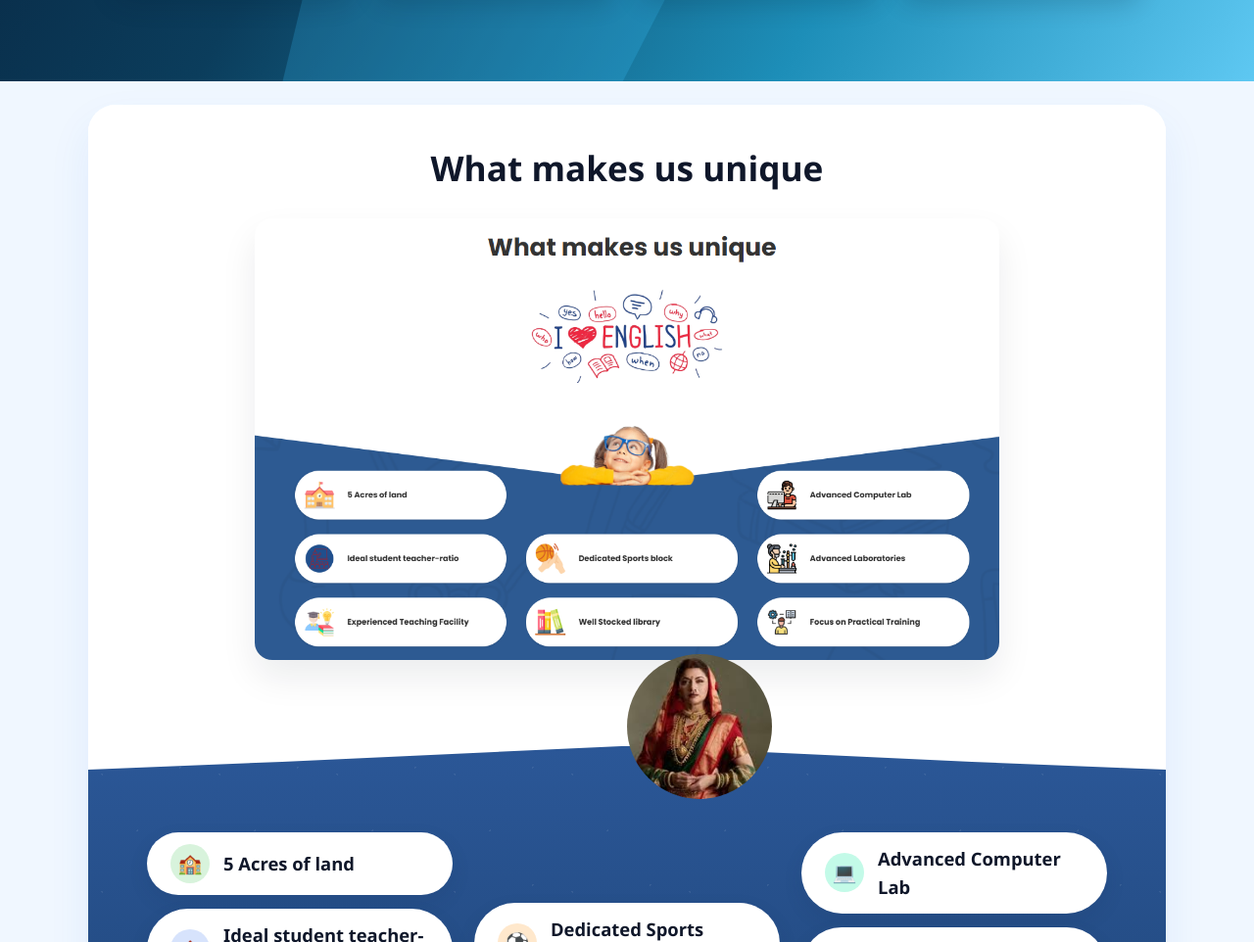
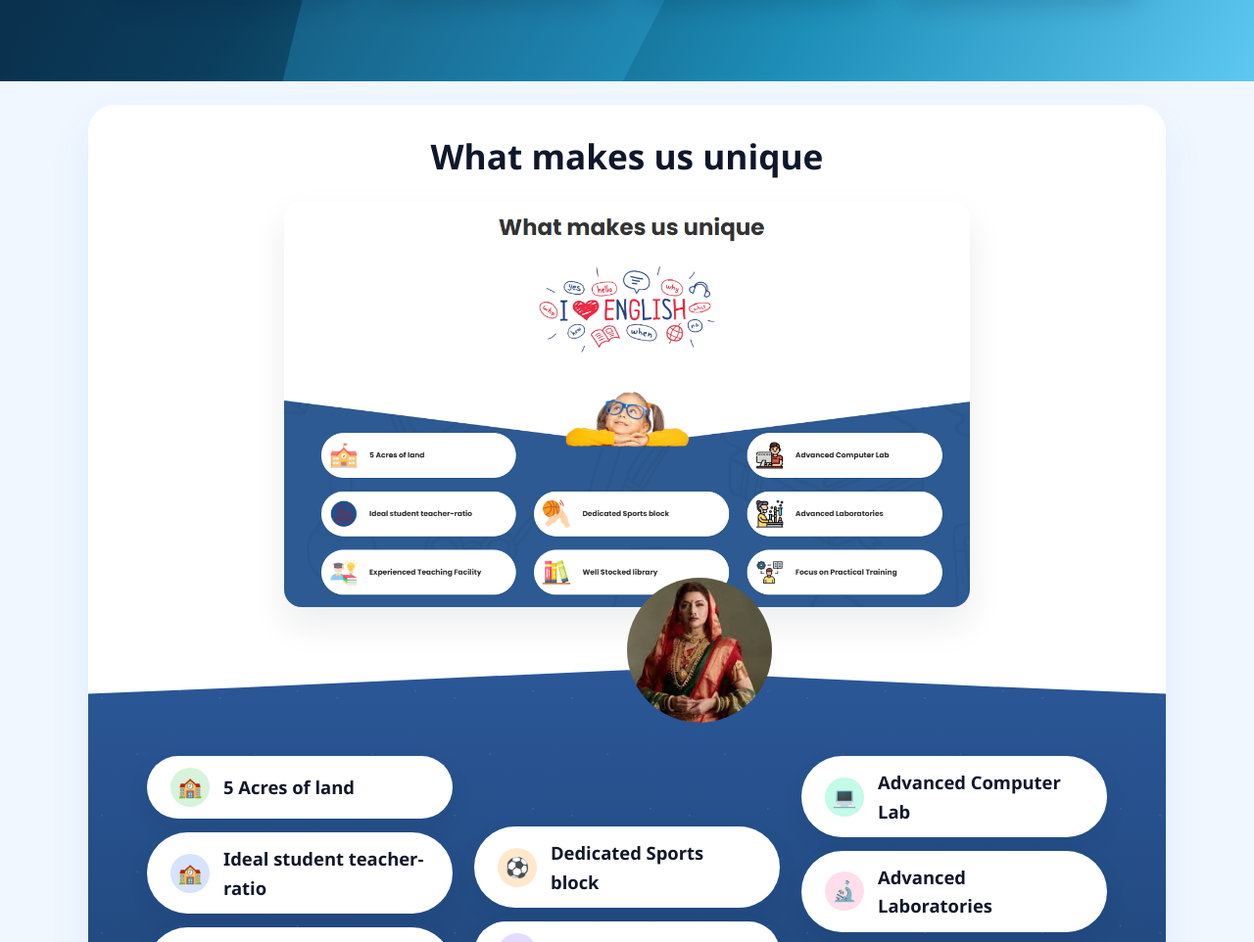
Before and after one commit to radhikapawar8089-Stack/PrePrimarySchool, a website: page index.html in a window 1280 px wide. Shown: the part 1207-2169 px from the top of the page at 98% size. Drawn offline with Linux system fonts and the light colour scheme.

Commit message:
Fix homepage unique section layout

```diff
--- a/css/style.css
+++ b/css/style.css
@@ -190,20 +190,20 @@ a:hover {
 
 .unique-top {
   position: relative;
-  padding: 36px 24px 88px;
+  padding: 24px 24px 64px;
   background: #fff;
   text-align: center;
 }
 
 .unique-heading {
-  margin: 0 0 24px;
+  margin: 0 0 18px;
   font-size: clamp(1.6rem, 3vw, 2.2rem);
   color: var(--text-dark);
 }
 
 .unique-banner {
   width: 100%;
-  max-width: 760px;
+  max-width: 700px;
   height: auto;
   display: block;
   margin: 0 auto;
```
Lines whose indentation alone changed are shown as unchanged.
